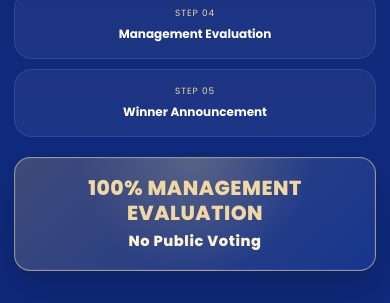
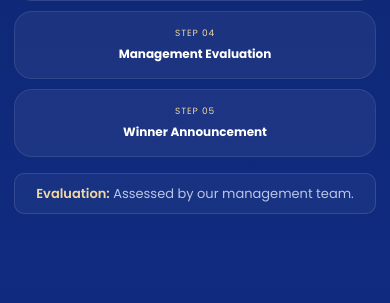
Before and after one commit to Nabeyls/ZAN-2026-HQ-Awards, a plain HTML site: page index.html in a window 390 px wide. Shown: the part 4588-4891 px from the top of the page. Drawn offline with nearby package versions, Linux system fonts and the light colour scheme.

Commit message:
Update index.html

```diff
--- a/index.html
+++ b/index.html
@@ -181,16 +181,13 @@ section{padding:88px 0;position:relative}
 .process-step small{display:block;color:var(--gold2);font-size:9px;letter-spacing:.1em;text-transform:uppercase}
 .process-step strong{display:block;margin-top:5px;font-size:12px}
 .no-vote{
-  margin-top:24px;padding:20px 24px;text-align:center;
-  font-size:clamp(18px,2vw,28px);line-height:1.25;font-weight:900;
-  letter-spacing:.025em;color:#fff4d6;
-  border:1px solid rgba(241,216,162,.55);border-radius:18px;
-  background:
-    radial-gradient(circle at 50% 0%,rgba(255,226,157,.20),transparent 55%),
-    linear-gradient(135deg,rgba(215,176,106,.24),rgba(36,76,173,.34));
-  box-shadow:0 16px 38px rgba(0,0,0,.22),inset 0 0 0 1px rgba(255,255,255,.06)
+  margin-top:18px;padding:10px 16px;text-align:center;
+  font-size:14px;line-height:1.5;font-weight:400;
+  letter-spacing:normal;color:var(--muted);
+  border:1px solid rgba(255,255,255,.12);border-radius:10px;
+  background:rgba(255,255,255,.04)
 }
-.no-vote strong{color:var(--gold2);font-weight:900}
+.no-vote strong{color:var(--gold2);font-weight:600}
 
 /* evaluation */
 .eval-grid{display:grid;grid-template-columns:1fr 1fr;gap:20px;margin-top:30px}
@@ -207,7 +204,7 @@ section{padding:88px 0;position:relative}
 .tick.optional-marker{transform:translateY(5px);font-size:18px;line-height:1}
 
 /* rules */
-.rule-grid{display:grid;grid-template-columns:repeat(3,minmax(0,1fr));gap:18px;margin-top:30px}
+.rule-grid{display:grid;grid-template-columns:repeat(2,minmax(0,1fr));gap:18px;margin-top:30px}
 .rule{
   padding:26px;min-height:245px;position:relative;overflow:hidden;
   transition:transform .25s ease,border-color .25s ease,box-shadow .25s ease
@@ -699,15 +696,14 @@ html, body{
   .rule{min-height:auto;padding:24px}
 }
 @media (max-width:600px){
-  .no-vote{margin-top:20px;padding:18px 14px;font-size:clamp(17px,5.2vw,22px);border-radius:16px}
-  .no-vote span{display:inline-block;margin-top:4px;font-size:.72em;letter-spacing:.04em}
+  .no-vote{margin-top:16px;padding:10px 12px;font-size:13px;border-radius:10px}
   .rule{padding:21px 18px;border-radius:18px}
   .rule strong{font-size:18px}
   .rule p{font-size:12.5px;line-height:1.55}
   .tick.optional-marker{transform:translateY(6px)}
 }
 @media (max-width:360px){
-  .no-vote{font-size:17px}
+  .no-vote{font-size:13px}
   .rule strong{font-size:17px}
 }
 
@@ -822,7 +818,7 @@ html, body{
     <div class="mechanics">
       <div class="glass mech">
         <b>01</b><h3>HOD Nomination</h3>
-        <p>The Best HQ ZUS Award is nominated by the relevant Head of Department.</p>
+        <p>The relevant Head of Department may only nominate employees at Manager grade and below for the Best HQ ZUS Award.</p>
       </div>
       <div class="glass mech">
         <b>02</b><h3>Show 4 Corporate Values</h3>
@@ -841,7 +837,7 @@ html, body{
       <div class="process-step"><small>Step 04</small><strong>Management Evaluation</strong></div>
       <div class="process-step"><small>Step 05</small><strong>Winner Announcement</strong></div>
     </div>
-    <div class="no-vote"><strong>100% MANAGEMENT EVALUATION</strong><br><span>No Public Voting</span></div>
+    <div class="no-vote"><strong>Evaluation:</strong> Assessed by our management team.</div>
   </div>
 </section>
 
@@ -883,6 +879,7 @@ html, body{
     <div class="section-kicker">05 · Eligibility & Submission</div>
     <h2 class="section-title">Before the nomination is submitted</h2>
     <div class="rule-grid">
+      <div class="glass rule"><small>Job Grade</small><strong>Manager Grade &amp; Below</strong><p>HODs may only nominate employees at Manager grade and below.</p></div>
       <div class="glass rule"><small>Service</small><strong>Full-time staff with more than 12 months of service at ZUS</strong><p>Nominees must be full-time employees and meet the minimum service requirement.</p></div>
       <div class="glass rule"><small>IR Record</small><strong>Good Disciplinary Standing</strong><p>Nominees must have no active or past Industrial Relations (IR) cases.</p></div>
       <div class="glass rule"><small>Values</small><strong>Meet at least 4 Corporate Values</strong><p>The nomination must demonstrate clear alignment with at least four of the ZUS COFFEE 7 Corporate Values.</p></div>
```
